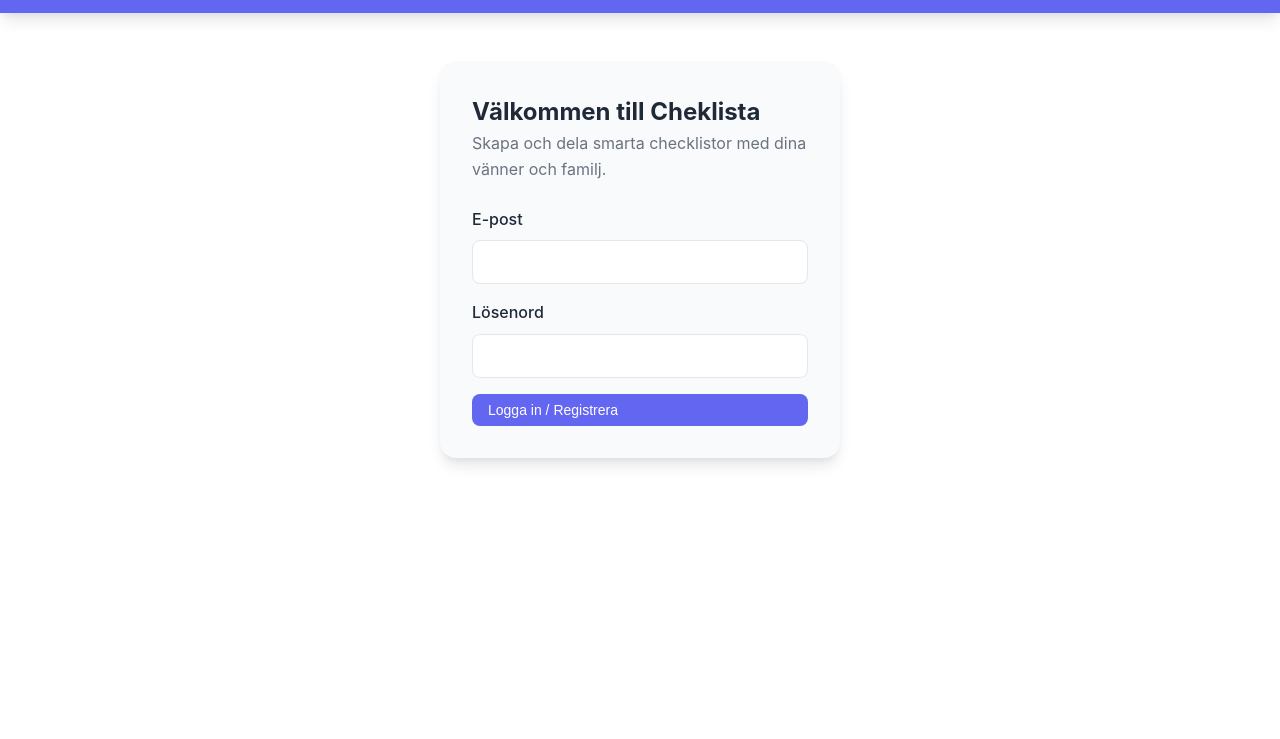
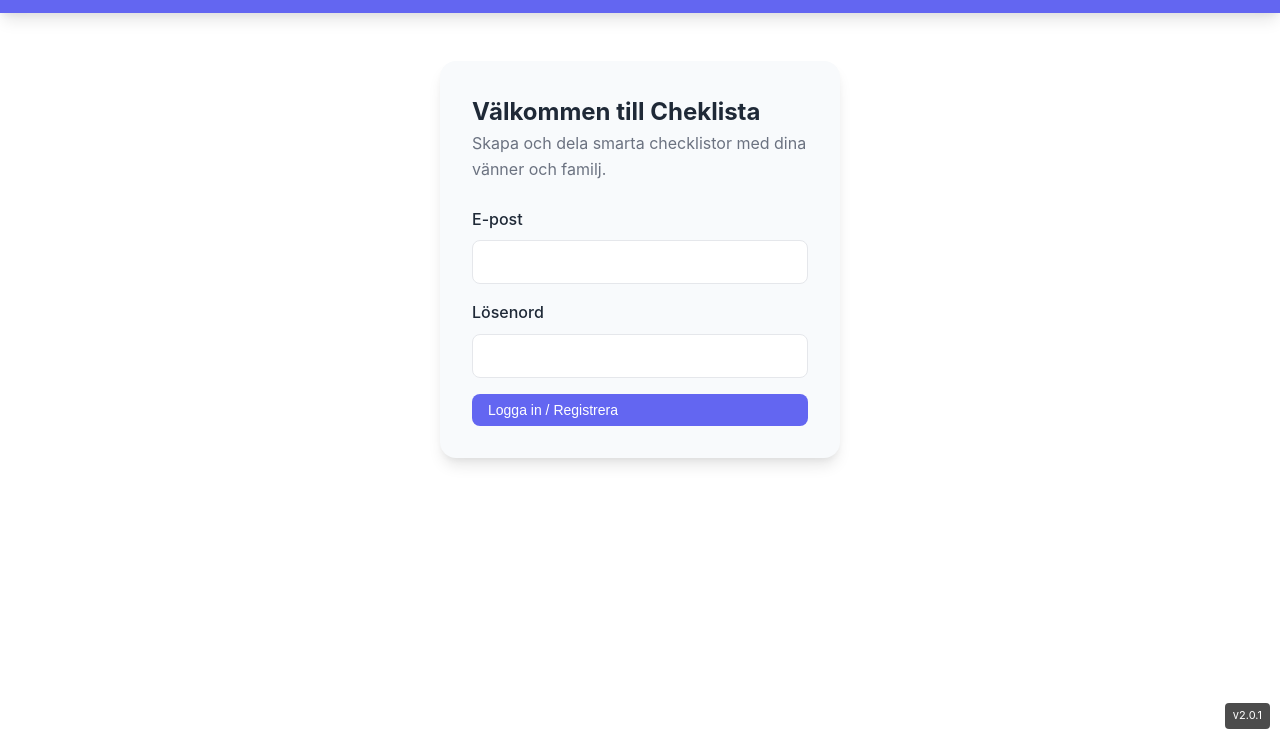
Before and after one commit to FritjoffS/cheklista, a plain HTML site: page index.html in a window 1280 px wide. Shown: the part 61-800 px from the top of the page. Drawn offline with Linux system fonts and the light colour scheme; no server answers.

Commit message:
Add version display at bottom

```diff
--- a/index.html
+++ b/index.html
@@ -1,5 +1,6 @@
 <!DOCTYPE html>
 <html lang="sv">
+
 <head>
     <meta charset="UTF-8">
     <meta name="viewport" content="width=device-width, initial-scale=1.0">
@@ -10,6 +11,7 @@
     <!-- External CSS -->
     <link rel="stylesheet" href="styles.css">
 </head>
+
 <body>
     <div class="container">
         <!-- Header -->
@@ -110,7 +112,8 @@
 
                     <div class="items-container">
                         <div class="add-item-form">
-                            <input type="text" class="add-item-input" id="newItemInput" placeholder="Lägg till nytt objekt...">
+                            <input type="text" class="add-item-input" id="newItemInput"
+                                placeholder="Lägg till nytt objekt...">
                             <button class="btn btn-primary" id="addItemBtn">Lägg till</button>
                         </div>
 
@@ -134,11 +137,13 @@
             <form id="createChecklistForm" class="auth-form">
                 <div class="form-group">
                     <label class="form-label" for="checklistTitle">Titel</label>
-                    <input type="text" class="form-input" id="checklistTitle" required placeholder="T.ex. Inköpslista, TODO...">
+                    <input type="text" class="form-input" id="checklistTitle" required
+                        placeholder="T.ex. Inköpslista, TODO...">
                 </div>
                 <div class="form-group">
                     <label class="form-label" for="checklistDescription">Beskrivning (valfritt)</label>
-                    <textarea class="form-input" id="checklistDescription" rows="3" placeholder="Beskriv din checklist..."></textarea>
+                    <textarea class="form-input" id="checklistDescription" rows="3"
+                        placeholder="Beskriv din checklist..."></textarea>
                 </div>
                 <button type="submit" class="btn btn-primary">Skapa checklist</button>
             </form>
@@ -167,7 +172,13 @@
         </div>
     </div>
 
+      <!-- App Version Display -->
+  <div style="position: fixed; bottom: 10px; right: 10px; background: rgba(0,0,0,0.7); color: white; padding: 4px 8px; border-radius: 4px; font-size: 11px; z-index: 1000;">
+    v2.0.1
+  </div>
+
     <!-- External JavaScript -->
     <script type="module" src="app.js"></script>
 </body>
+
 </html>
```
